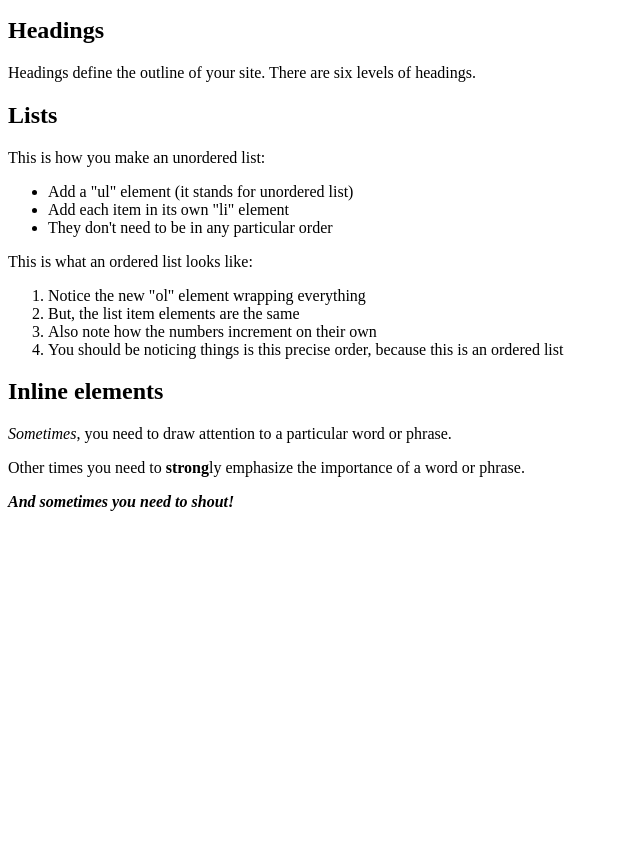
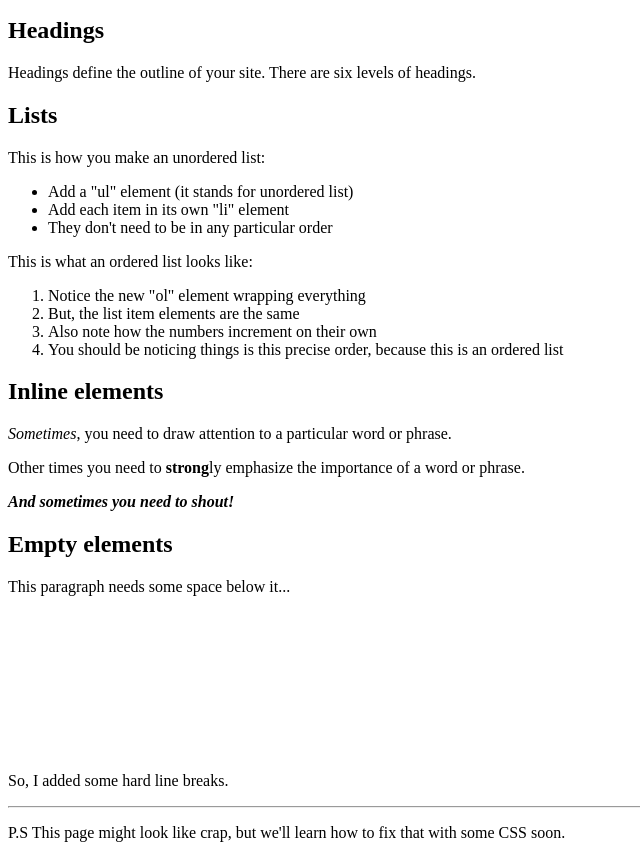
Before and after one commit to nightcn/topJourney, a plain HTML site: page iis/basics.html in a window 1280 px wide. Shown: the part 101-959 px from the top of the page, without its empty margins (0-640 px from the left). Before the commit the page ends 800 px from the top, so only its background shows below. Drawn offline with Linux system fonts and the light colour scheme.

Commit message:
Empty elements

```diff
--- a/iis/index.html
+++ b/iis/basics.html
@@ -42,5 +42,13 @@
     <!-- Strong (bold) -->
     <p>Other times you need to <strong>strong</strong>ly emphasize the importance of a word or phrase.</p>
     <p><em><strong>And sometimes you need to shout!</strong></em></p>
+
+    <!-- Empty elements -->
+    <h2>Empty elements</h2>
+    <p>This paragraph needs some space below it...</p>
+    <br><br><br><br><br><br><br><br>
+    <p>So, I added some hard line breaks.</p>
+    <hr>
+    <p>P.S This page might look like crap, but we'll learn how to fix that with some CSS soon.</p>
 </body>
 </html>
```
